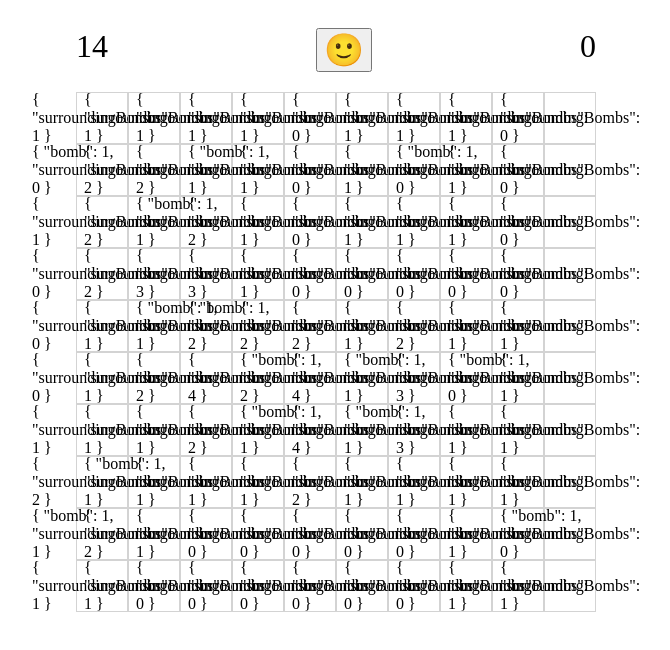
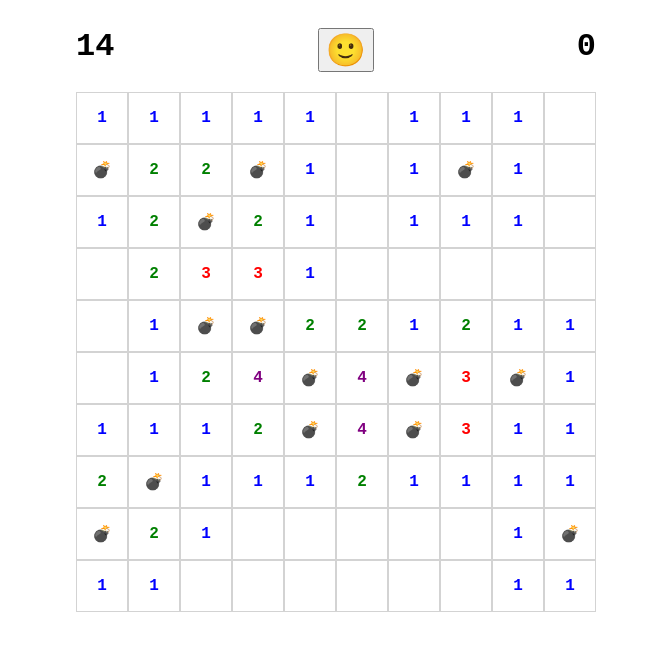
Before and after one commit to HunorMarton/minesweeper, a Vue app: page / in a window 1280 px wide. Shown: the top 650 px of the page, without its empty margins (304-974 px from the left). Built offline with nearby package versions, Linux system fonts and the light colour scheme.

Commit message:
Computed properties

```diff
--- a/src/App.vue
+++ b/src/App.vue
@@ -40,6 +40,8 @@ export default {
   display: flex;
   align-items: center;
   justify-content: center;
+  font-family: "Courier New", Courier, monospace;
+  font-weight: 700;
 }
 
 header {
--- a/src/components/Tile.vue
+++ b/src/components/Tile.vue
@@ -1,11 +1,28 @@
 <template>
-  <div class="tile">{{ tile }}</div>
+  <div class="tile" :style="{ color: color }">{{ content }}</div>
 </template>
 
 <script>
 export default {
   props: {
-    tile: Number,
+    tile: Object,
+  },
+  computed: {
+    content() {
+      if (this.tile.bomb) return "💣";
+      if (this.tile.surroundingBombs) return this.tile.surroundingBombs;
+      return "";
+    },
+    color() {
+      if (this.tile.surroundingBombs == 1) return "blue";
+      if (this.tile.surroundingBombs == 2) return "green";
+      if (this.tile.surroundingBombs == 3) return "red";
+      if (this.tile.surroundingBombs == 4) return "purple";
+      if (this.tile.surroundingBombs == 5) return "brown";
+      if (this.tile.surroundingBombs == 6) return "turqouise";
+      if (this.tile.surroundingBombs == 7) return "black";
+      return "gray";
+    },
   },
 };
 </script>
```
